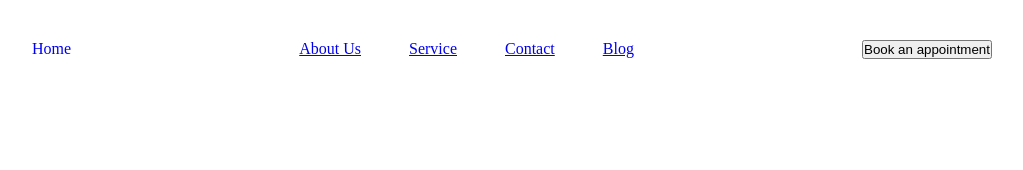
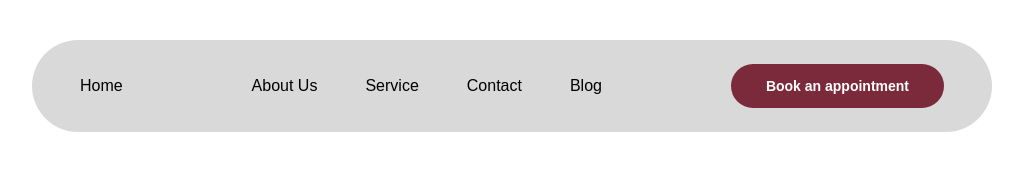
Before and after one commit to Geokobby/Unisamzphysio, a plain HTML site: page index.html in a window 1280 px wide. Shown: the whole page, without its empty margins (128-1151 px from the left). Drawn offline with Linux system fonts and the light colour scheme.

Commit message:
styled navBar

```diff
--- a/index.html
+++ b/index.html
@@ -7,7 +7,8 @@
     <title>Uni-Samz</title>
 </head>
 <body>
-    <nav class="nav">
+    <header>
+        <nav class="nav">
         <nav>
            <ul class="nav_list">
                 <li>
@@ -17,20 +18,22 @@
         </nav>
             <ul class="nav_list">
                 <li >
-                    <a href="#" class="nav_listLink, listlink">About Us</a>
+                    <a href="#" class="nav_listLink listlink">About Us</a>
                 </li>
                     <li >
-                        <a href="#" class="nav_listLink, listlink">Service</a>
+                        <a href="#" class="nav_listLink listlink">Service</a>
                     </li>
                      <li >
-                        <a href="#" class="nav_listLink, listlink">Contact</a>
+                        <a href="#" class="nav_listLink listlink">Contact</a>
                     </li>
                 <li >
-                    <a href="#" class="nav_listLink, listlink">Blog</a>
+                    <a href="#" class="nav_listLink listlink">Blog</a>
                 </li>
             </ul>
-        <button> Book an appointment</button>
+        <button class="book_appt"> Book an appointment</button>
     </nav>
+    </header>
+
 
 
 </body>
--- a/style.css
+++ b/style.css
@@ -11,7 +11,13 @@
     /* border: solid 1px black; */
       display: flex;
     justify-content: space-between;
-    padding: 2.5em 10em;
+    align-items: center;
+    padding: 1.5em 3em;
+    margin: 2.5em 10em;
+    border-radius: 25em;
+    background-color: #D9D9D9;
+    font-family: sans-serif;
+    font-weight: 510;
 
 }
 
@@ -23,9 +29,22 @@
 
 .nav_listLink{
    text-decoration: none;
+   color: black;
+   cursor: pointer;
 
 }
 
 .listlink{
     padding-inline: 1.5em;
 }
+
+.book_appt{
+    padding: 1em 2.5em;
+    background-color: #7A2A3A;
+    color: white;
+    font-size: 14px;
+    font-weight: bold;
+    border-style: none;
+    border-radius: 25em;
+    cursor: pointer;
+}
```
Also changed, not shown: 2 other files.
